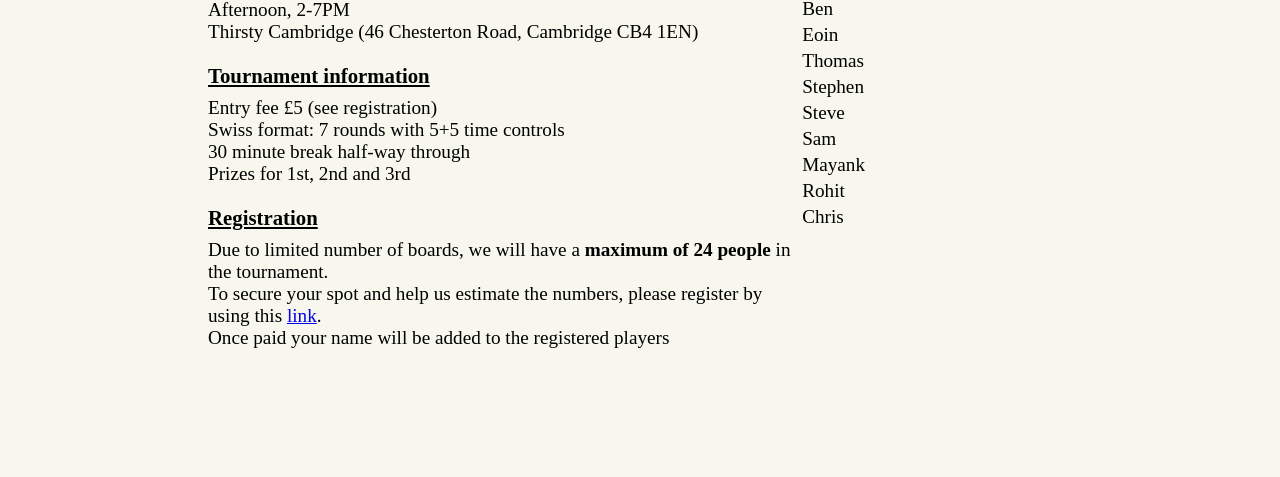
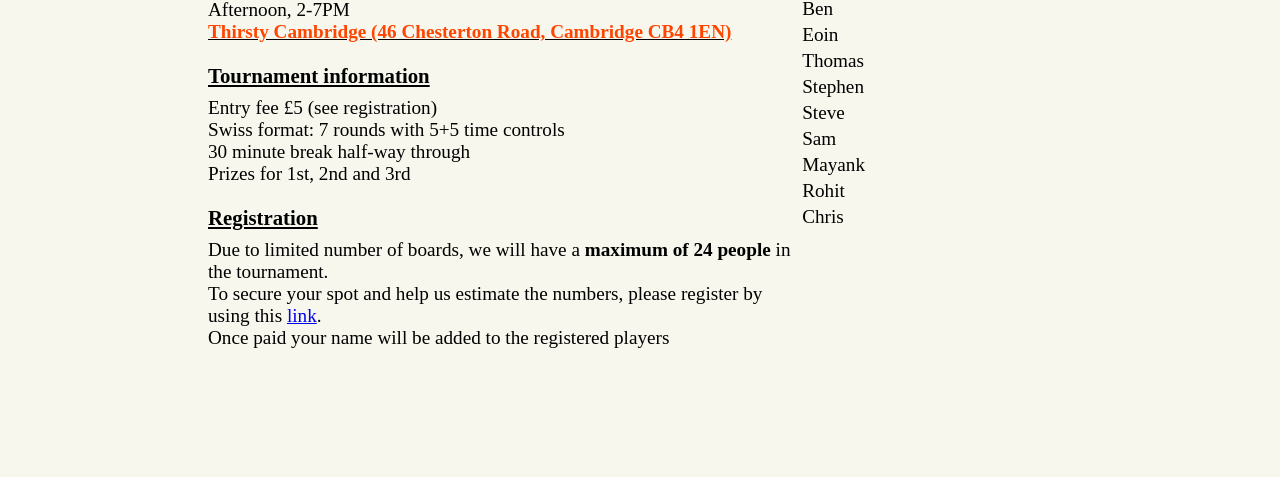
Before and after one commit to cambridgecasualchess/cambridgecasualchess.github.io, a plain HTML site: page christmas2024.html in a window 1280 px wide. Shown: the part 323-800 px from the top of the page. Drawn offline with Linux system fonts and the light colour scheme; a web font is replaced by a local one.

Commit message:
Highlight venue change

```diff
--- a/christmas2024.html
+++ b/christmas2024.html
@@ -42,7 +42,7 @@
                 <p>
                     Sunday, 8th of December <br>
                     Afternoon, 2-7PM <br>
-                    Thirsty Cambridge (46 Chesterton Road, Cambridge CB4 1EN)
+                    <u><b class="venue">Thirsty Cambridge (46 Chesterton Road, Cambridge CB4 1EN)</b></u>
                 </p>
                 <h3>Tournament information</h3>
                 <p>
@@ -123,6 +123,9 @@
 
             .images>img {
                 margin-right: 50px;
+            }
+            .venue {
+                color: orangered
             }
 
             .icons>a {
```
